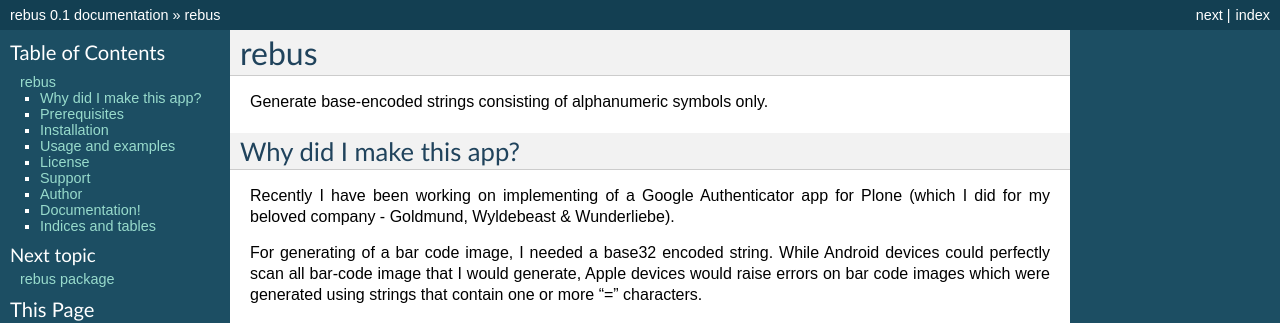
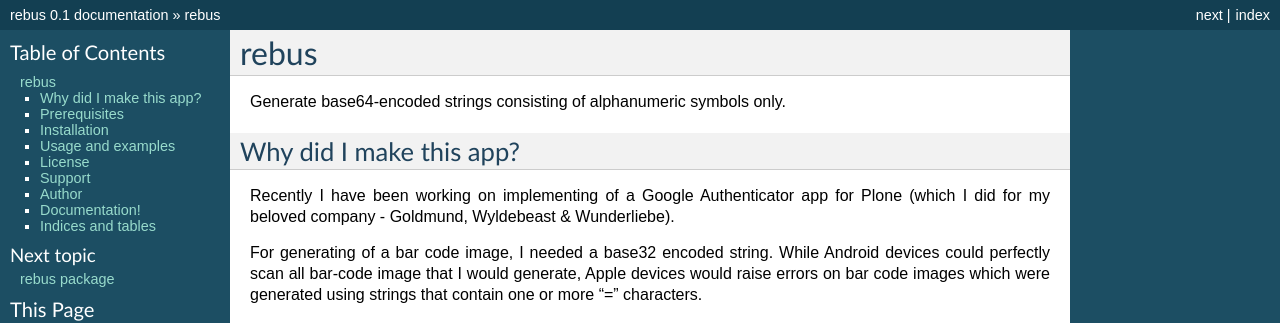
Before and after one commit to barseghyanartur/rebus, a Sphinx documentation site: the page built from docs/index.rst, in a window 1280 px wide. Shown: the top 323 px of the page. Built offline with Sphinx 7.4.7, drawn with Linux system fonts in a browser that asks for light colours.

Commit message:
docs updated

```diff
--- a/README.rst
+++ b/README.rst
@@ -1,7 +1,7 @@
 ===============================================
 rebus
 ===============================================
-Generate base-encoded strings consisting of alphanumeric symbols only.
+Generate base64-encoded strings consisting of alphanumeric symbols only.
 
 Why did I make this app?
 ===============================================
--- a/docs/index.rst
+++ b/docs/index.rst
@@ -1,7 +1,7 @@
 ===============================================
 rebus
 ===============================================
-Generate base-encoded strings consisting of alphanumeric symbols only.
+Generate base64-encoded strings consisting of alphanumeric symbols only.
 
 Why did I make this app?
 ===============================================
--- a/setup.py
+++ b/setup.py
@@ -24,7 +24,7 @@ except:
 setup(
     name = 'rebus',
     version = version,
-    description = ("rebus - Generate random base-encoded strings consisting of alphanumeric symbols only."),
+    description = ("rebus - Generate base64-encoded strings consisting of alphanumeric symbols only."),
     long_description = readme,
     classifiers = [
         "Programming Language :: Python :: 2.6",
```
